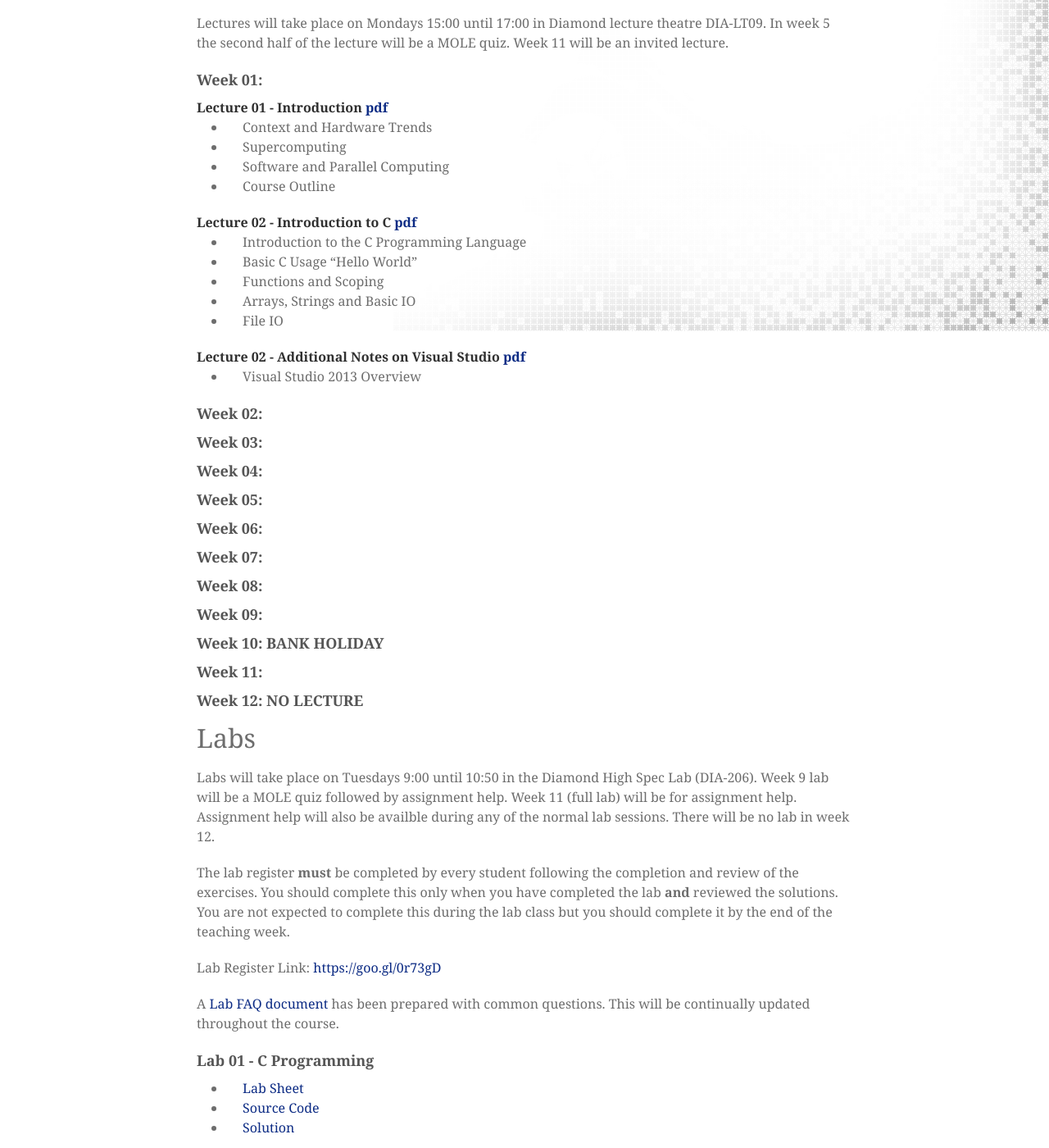
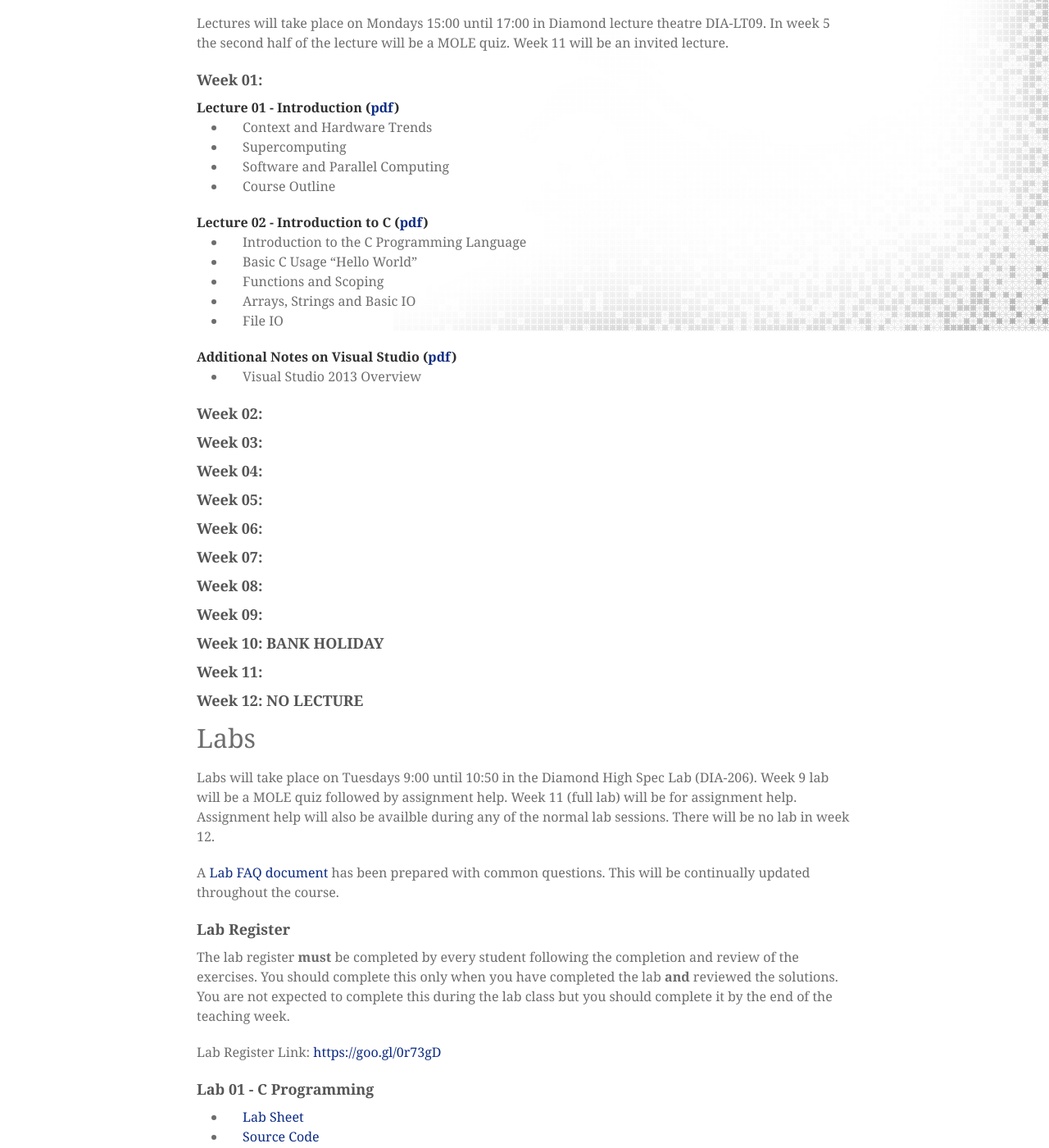
Before and after one commit to mondus/mondus.github.io, a Jekyll site: the page built from teaching/COM4521/index.md, in a window 1280 px wide and 1400 px high, scrolled down 996 px. Shown: the whole window at 82% size. Built offline with Jekyll 4.4.1, drawn with Linux system fonts in a browser that asks for light colours; nearby versions of some CDN libraries; some web fonts are replaced.

Commit message:
Update index.md

```diff
--- a/teaching/COM4521/index.md
+++ b/teaching/COM4521/index.md
@@ -33,7 +33,7 @@ Lectures will take place on Mondays 15:00 until 17:00 in Diamond lecture theatre
 
 ### Week 01:
 
-#### Lecture 01 - Introduction [pdf](https://drive.google.com/file/d/0B2HbOiEppVPMSzlYdVJ4WFFaUjQ/view?usp=sharing)
+#### Lecture 01 - Introduction ([pdf](https://drive.google.com/file/d/0B2HbOiEppVPMSzlYdVJ4WFFaUjQ/view?usp=sharing))
 
 * Context and Hardware Trends
 * Supercomputing
@@ -41,7 +41,7 @@ Lectures will take place on Mondays 15:00 until 17:00 in Diamond lecture theatre
 * Course Outline
 
 
-#### Lecture 02 - Introduction to C [pdf](https://drive.google.com/file/d/0B2HbOiEppVPMd2NkM2txQ2tJVlE/view?usp=sharing)
+#### Lecture 02 - Introduction to C ([pdf](https://drive.google.com/file/d/0B2HbOiEppVPMd2NkM2txQ2tJVlE/view?usp=sharing))
 
 * Introduction to the C Programming Language
 * Basic C Usage "Hello World"
@@ -49,7 +49,7 @@ Lectures will take place on Mondays 15:00 until 17:00 in Diamond lecture theatre
 * Arrays, Strings and Basic IO
 * File IO
 
-#### Lecture 02 - Additional Notes on Visual Studio [pdf](https://drive.google.com/file/d/0B2HbOiEppVPMMW1ZY1Q0Q2MzY2M/view?usp=sharing)
+#### Additional Notes on Visual Studio ([pdf](https://drive.google.com/file/d/0B2HbOiEppVPMMW1ZY1Q0Q2MzY2M/view?usp=sharing))
 
 * Visual Studio 2013 Overview
 
@@ -79,11 +79,13 @@ Lectures will take place on Mondays 15:00 until 17:00 in Diamond lecture theatre
 
 Labs will take place on Tuesdays 9:00 until 10:50 in the Diamond High Spec Lab (DIA-206). Week 9 lab will be a MOLE quiz followed by assignment help. Week 11 (full lab) will be for assignment help. Assignment help will also be availble during any of the normal lab sessions. There will be no lab in week 12.
 
+A [Lab FAQ document](https://docs.google.com/a/sheffield.ac.uk/document/d/1w4k87mKyJke4bfbWbUVT7rpio2hN7_RUXRDZIT93j9g/edit?usp=sharing) has been prepared with common questions. This will be continually updated throughout the course.
+
+### Lab Register ###
+
 The lab register **must** be completed by every student following the completion and review of the exercises. You should complete this only when you have completed the lab **and** reviewed the solutions. You are not expected to complete this during the lab class but you should complete it by the end of the teaching week.
 
 Lab Register Link: [https://goo.gl/0r73gD](https://goo.gl/0r73gD)
-
-A [Lab FAQ document](https://docs.google.com/a/sheffield.ac.uk/document/d/1w4k87mKyJke4bfbWbUVT7rpio2hN7_RUXRDZIT93j9g/edit?usp=sharing) has been prepared with common questions. This will be continually updated throughout the course.
 
 ### Lab 01 - C Programming
 
```
